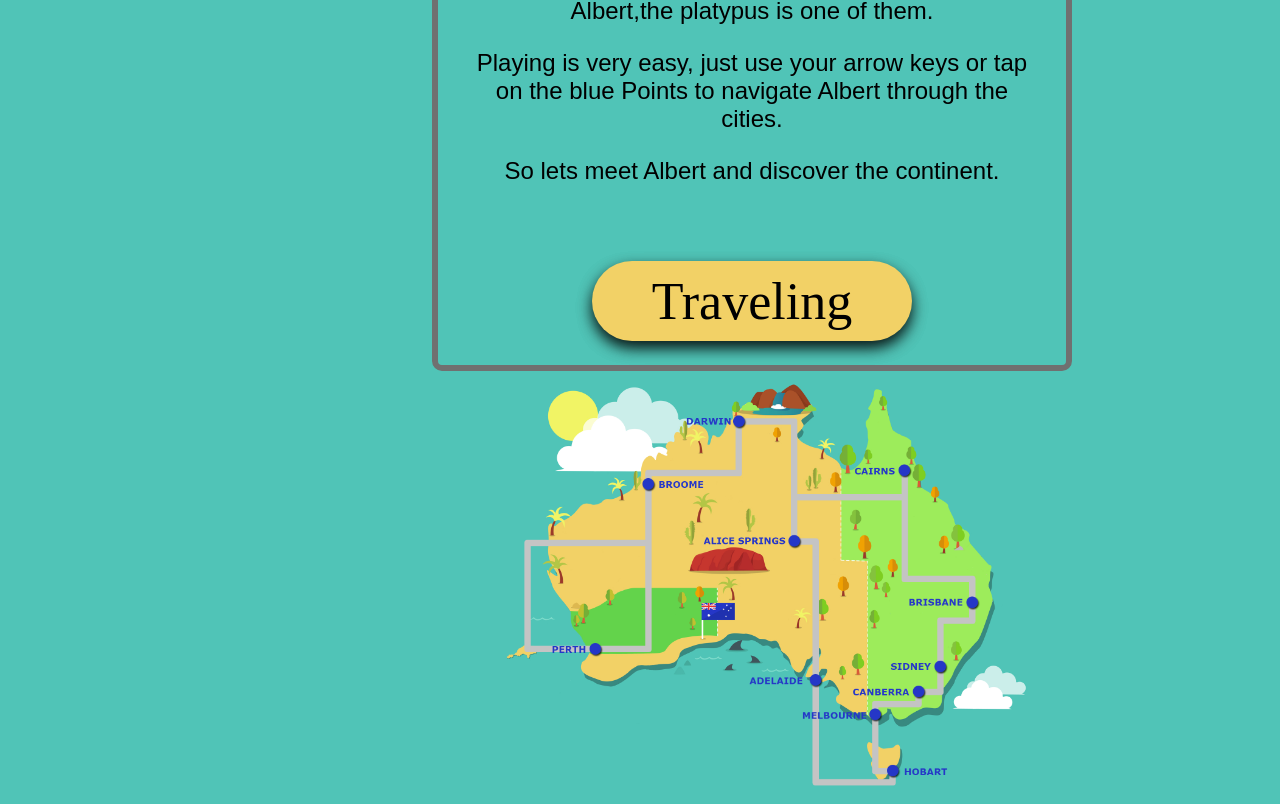
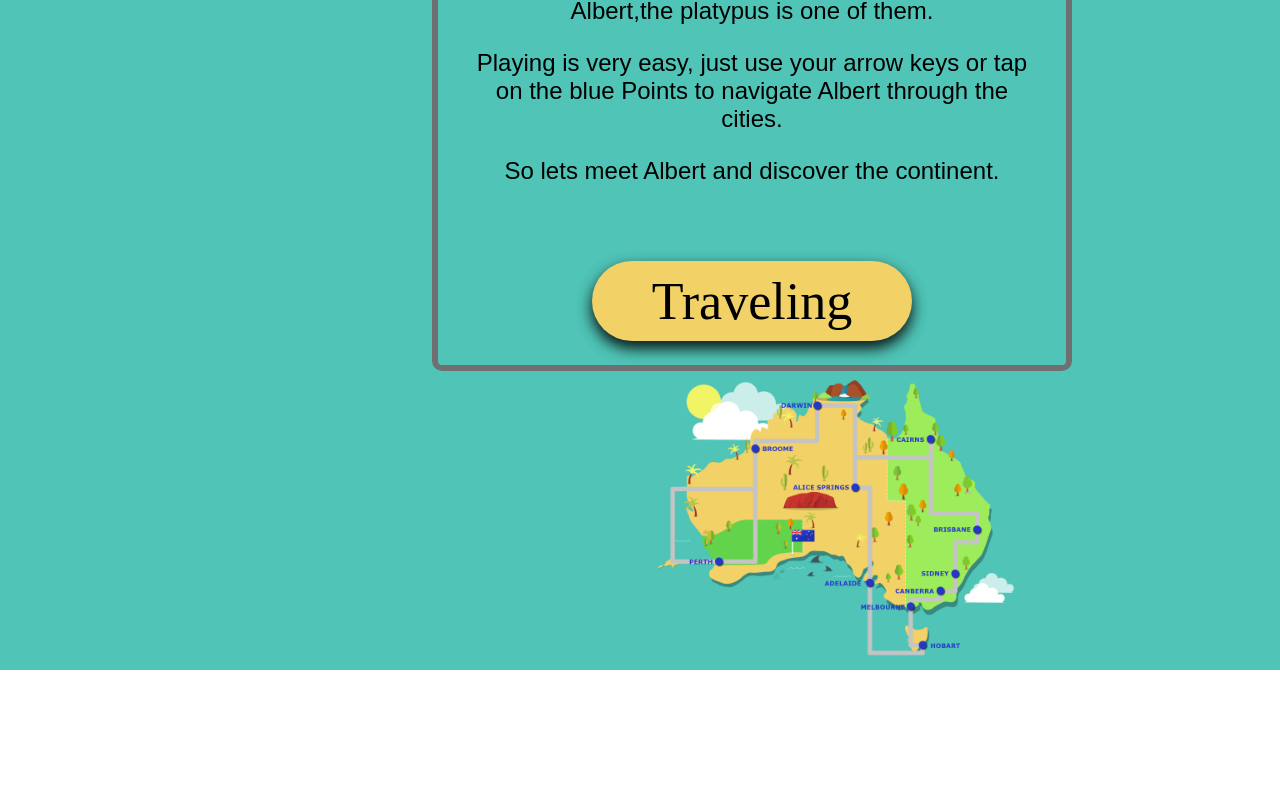
Before and after one commit to mewiemers/meet-albert, a Next.js app: page /traveling in a window 1280 px wide. Shown: the part 378-1182 px from the top of the page. After the commit the page ends 1048 px from the top, so only its background shows below. Built offline with nearby package versions, Linux system fonts and the light colour scheme.

Commit message:
additional change css

```diff
--- a/components/introscreen/Introscreen.module.css
+++ b/components/introscreen/Introscreen.module.css
@@ -1,5 +1,6 @@
 .background {
   background: #50c4b7;
+  overflow: hidden;
 }
 
 .headline {
@@ -22,6 +23,6 @@
 }
 
 .img {
-  width: 73vh;
-  margin-left: 30em;
+  width: 50vh;
+  margin-left: 40em;
 }
```
